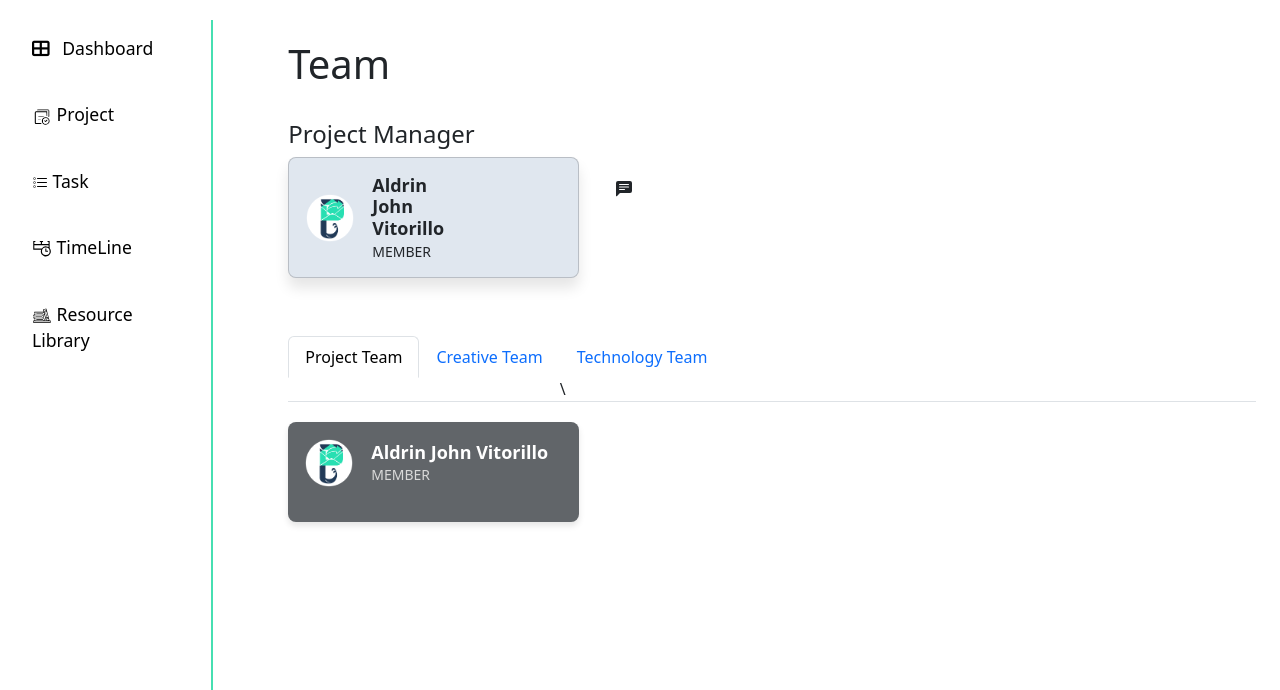
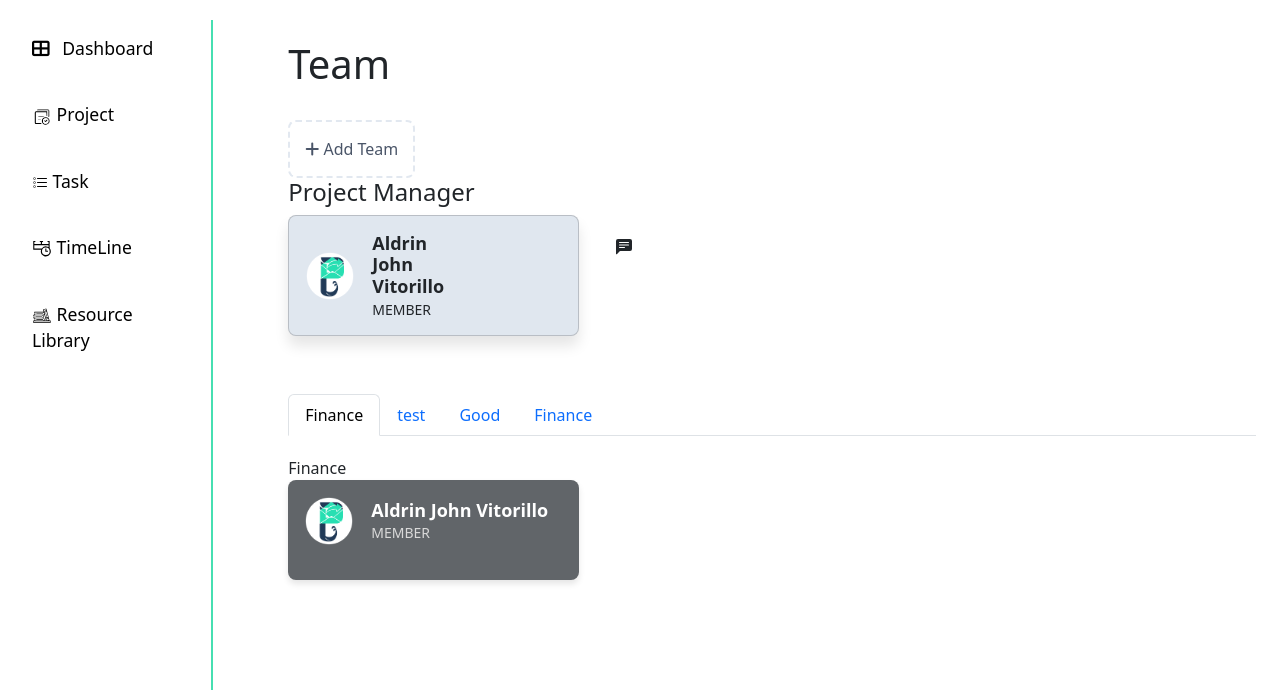
Before and after one commit to Sting421/PROJEXCELLENCE, a Django app: page /myteam/ in a window 1280 px wide. Shown: the part 110-800 px from the top of the page. Run offline with Django 5.2, Linux system fonts and the light colour scheme; a user stored in the database is signed in; data comes from the database, SQL or seed files in the repository; both versions use the stored data as it was after the commit; some libraries are stand-ins or nearby versions.

Commit message:
Fixed team list more to debug

```diff
--- a/PROJEXCELLENCE/api/filters.py
+++ b/PROJEXCELLENCE/api/filters.py
@@ -1,6 +1,6 @@
 import django_filters
 from django.forms.widgets import DateInput
-from .models import User, Task, Project
+from .models import User, Task, Project, Team
 
 class TaskFilter(django_filters.FilterSet):
     due_date_range = django_filters.DateFromToRangeFilter(
@@ -28,3 +28,12 @@ class ProjectFilter(django_filters.FilterSet):
     class Meta:
         model = Project
         fields = ["project_name", "description", "date_created_range"]
+
+class TeamFilter(django_filters.FilterSet):
+    team_name = django_filters.CharFilter(lookup_expr='icontains')
+    users = django_filters.ModelMultipleChoiceFilter(queryset=User.objects.all())
+    project = django_filters.ModelChoiceFilter(queryset=Project.objects.all())
+
+    class Meta:
+        model = Team
+        fields = ['team_name', 'users', 'project']
--- a/PROJEXCELLENCE/api/forms.py
+++ b/PROJEXCELLENCE/api/forms.py
@@ -2,7 +2,7 @@ from django import forms
 from django.contrib.auth import get_user_model
 from crispy_forms.helper import FormHelper
 from crispy_forms.layout import Submit
-from .models import Task, Project
+from .models import Task, Project, Team
 
 User = get_user_model()
 
@@ -186,3 +186,21 @@ class ProjectForm(forms.ModelForm):
             'project_name': forms.TextInput(attrs={'class': 'form-control', 'placeholder': 'Project Name'}),
             'description': forms.Textarea(attrs={'class': 'form-control', 'placeholder': 'Project Description', 'rows': 5}),
         }
+
+class TeamForm(forms.ModelForm):
+    class Meta:
+        model = Team
+        fields = ['team_name', 'users', 'project']
+
+
+    team_name = forms.CharField(
+        label="Team Name",
+        max_length=50,
+        widget=forms.TextInput(attrs={'class': 'form-control'})
+    )
+
+    users = forms.ModelMultipleChoiceField(
+        queryset=User.objects.all(),
+        widget=forms.CheckboxSelectMultiple,
+        label="Select Team Members"
+    )
--- a/PROJEXCELLENCE/api/models.py
+++ b/PROJEXCELLENCE/api/models.py
@@ -126,6 +126,15 @@ class Project(models.Model):
         return self.project_name
 
 
+class Team(models.Model):
+    team_name = models.CharField(max_length=50)
+    users = models.ManyToManyField(User)
+    project = models.ForeignKey(Project, on_delete=models.CASCADE)
+
+    def __str__(self):
+        return self.team_name
+
+
 class ProjectManager(models.Model):
     user = models.ForeignKey(User, on_delete=models.CASCADE)
     project = models.ForeignKey(Project, on_delete=models.CASCADE)
@@ -185,14 +194,6 @@ class Task(models.Model):
         return self.task_name
 
 
-class Team(models.Model):
-    team_name = models.CharField(max_length=50)
-    project = models.ForeignKey(Project, on_delete=models.CASCADE)
-    users = models.ManyToManyField(User)
-
-    def __str__(self):
-        return self.team_name
-
 
 class Member(models.Model):
     user = models.ForeignKey(User, on_delete=models.CASCADE)
--- a/PROJEXCELLENCE/api/templates/myteam.html
+++ b/PROJEXCELLENCE/api/templates/myteam.html
@@ -1,7 +1,9 @@
 {% extends "base.html" %}
 {% load static %}
+{% load crispy_forms_tags %}
 {% block title %}My Team{% endblock title %}Dashboard
 {% block extra_css %}
+
 <style>
     .card {
         background-color: #E0E7EF;
@@ -65,6 +67,22 @@
 
     }
 
+    /* team style */
+    .add-team {
+        color: #4a5568;
+        cursor: pointer;
+        padding: 15px;
+        border: 2px dashed #e2e8f0;
+        border-radius: 8px;
+        display: inline-block;
+        transition: all 0.3s ease;
+    }
+    .add-team:hover {
+        color: #2b6cb0;
+        background-color: #ebf8ff;
+        border-color: #63b3ed;
+    }
+
 </style>
 {% endblock extra_css %}
 
@@ -72,6 +90,11 @@
 <div class="page">
     <div class="Team">
         <h1> Team</h1><br>
+
+        <div type="button" class="add-team" data-bs-toggle="modal" data-bs-target="#addTeamModal">
+            <i class="fas fa-plus mr-2"></i> Add Team
+        </div>
+
         <h4>Project Manager</h4>
         <div class="card">
             <div class="info">
@@ -104,17 +127,28 @@
 
     <div class="Members">
         <ul class="nav nav-tabs">
-            <li class="nav-item">
-              <a class="nav-link active" aria-current="page" href="#">Project Team</a>
-            </li>
-            <li class="nav-item">
-              <a class="nav-link" href="#2">Creative Team</a>
-            </li>
-            <li class="nav-item">
-              <a class="nav-link" href="#1">Technology Team</a>\
-            </li>
+            {% for team in page_obj %}
+                <li class="nav-item">
+                    <a class="nav-link {% if forloop.first %}active{% endif %}"
+                       aria-current="page"
+                       href="#team-{{ team.id }}">
+                       {{ team.team_name }}
+                    </a>
+                </li>
+            {% endfor %}
+        </ul>
+        <div class="tab-content">
+            {% for team in page_obj %}
+                <div class="tab-pane {% if forloop.first %}active{% endif %}" id="team-{{ team.id }}">
+                    {{ team.team_name }}
+                </div>
+            {% endfor %}
+        </div>
+    </div>
 
-          </ul>
+
+
+
 
         <div class="card-members">
             <div class="info">
@@ -129,12 +163,32 @@
                                     <h2 class="name"> {{ project.created_by.first_name|capfirst }} {{ project.created_by.last_name|capfirst }}</h2>
                                 {% endwith %}
                             {% endif %}
-                            <h2 class="title"> {{ request.user.role|capfirst }}</>
+                            <h2 class="title"> {{ request.user.role|capfirst }}</h2>
                         </td>
                     </tr>
                 </table>
             </div>
         </div>
+        <!-- add team -->
+        <div class="modal fade" id="addTeamModal" tabindex="-1" aria-labelledby="addTeamModalLabel" aria-hidden="true">
+            <div class="modal-dialog modal-dialog-centered">
+                <div class="modal-content">
+                    <div class="modal-header">
+                        <h5 class="modal-title" id="addTeamModalLabel">Add Team</h5>
+                        <button type="button" class="btn-close" data-bs-dismiss="modal" aria-label="Close"></button>
+                    </div>
+                    <div class="modal-body">
+                        <form method="post" action="{% url 'add_team' %}">
+                            {% csrf_token %}
+                            {{ add_team_form|crispy }}
+                            <button type="submit" class="btn btn-primary mt-3">Add Team</button>
+                        </form>
+                    </div>
+                </div>
+            </div>
+        </div>
+
+
     </div>
 </div>
 {% endblock %}
--- a/PROJEXCELLENCE/api/templates/project.html
+++ b/PROJEXCELLENCE/api/templates/project.html
@@ -90,6 +90,7 @@
         border-width: 2px;
         border-color: #63a0e0;
         transform: translateY(-2px); /* Slight lift effect on hover */
+
     }
     #projects-list {
         margin-top: 20px;
--- a/PROJEXCELLENCE/api/urls.py
+++ b/PROJEXCELLENCE/api/urls.py
@@ -12,21 +12,23 @@ urlpatterns = [
     path("logout/", LogoutView.as_view(next_page="login"), name="logout"),
     path("signup/", views.signup_view, name="signup"),
     path("Error404/", views.Error404, name="Error404"),
-    path("myteam/", views.myteam, name="myteam"),
     path("dashboard/", views.dashboard_view, name="dashboard"),
 
     #task
     path("task/", views.task_list, name="task"),
-    path('tasks/', views.tasks, name='tasks'),
     path("task/add/", views.add_task, name="add_task"),
     path("task/<int:pk>/edit/", views.edit_task, name="edit_task"),
     path("task/<int:pk>/delete/", views.delete_task, name="delete_task"),
 
-    path("myteams/", views.myteams, name="myteams"),
+
     path("resourceLib/", views.resourceLib, name="resourceLib"),
 
     #projects
     path("project/", views.project_list, name="project"),
+
+    #Teams
+    path("myteam/", views.team_list, name="myteam"),
+    path("myteam/add/", views.add_team, name="add_team"),
 
     path("project/add/", views.add_project, name="add_project"),
     path("project/<int:pk>/edit/", views.edit_project, name="edit_project"),
--- a/PROJEXCELLENCE/api/views.py
+++ b/PROJEXCELLENCE/api/views.py
@@ -9,13 +9,14 @@ from django.core.paginator import Paginator
 from .filters import TaskFilter, ProjectFilter
 from django.contrib.auth.models import User
 
-from .models import Task ,Project
+from .models import Task ,Project, Team
 from django.contrib import messages
 from .forms import (
     LoginForm,
     SignupForm,
     TaskForm,
     ProjectForm,
+    TeamForm,
 
 )
 
@@ -55,7 +56,7 @@ def profile(request):
 #addtask
 @login_required
 def myteams(request):
-      return render(request, "myteams.html")
+      return render(request, "myteam.html")
 @login_required
 def resourceLib(request):
       return render(request, "resourceLib.html")
@@ -292,7 +293,7 @@ def edit_project(request, pk):
 def user_list_view(request):
     users = User.objects.all()  # Query all users
     return render(request, 'myteam.html', {'users': users})
-
+@login_required
 def dashboard_view(request):
     tasks = Task.objects.filter(assigned_to=request.user)
     paginator = Paginator(tasks, 2)
@@ -323,3 +324,48 @@ def dashboard_view(request):
 #     }
 
 #     return render(request, 'dashboard.html', context)
+
+#team
+
+from django.shortcuts import render
+from django.core.paginator import Paginator
+from .models import Team
+from .filters import TeamFilter  # Assuming you have a TeamFilter similar to ProjectFilter
+from .forms import TeamForm  # Assuming you have a TeamForm for creating or editing teams
+
+def team_list(request):
+    # Fetch all teams created by the current user, ordered by date created
+    teams = Team.objects.filter(users=request.user).order_by("-id")  # Adjust if you have a date_created field
+
+    # Apply filtering to the teams
+    team_filter = TeamFilter(request.GET, queryset=teams)
+
+    # Paginate the filtered teams, 5 per page
+    paginator = Paginator(team_filter.qs, 5)
+    page_number = request.GET.get("page")
+    page_obj = paginator.get_page(page_number)
+
+    # Create a form instance for each team for editing purposes
+    edit_team_forms = {team.id: TeamForm(instance=team) for team in page_obj}  # Only create forms for current page
+
+    context = {
+        "page_obj": page_obj,
+        "edit_team_forms": edit_team_forms,
+        "add_team_form": TeamForm(),  # Form to add a new team
+        "filter": team_filter,
+    }
+
+    return render(request, "myteam.html", context)
+
+
+
+def add_team(request):
+    if request.method == 'POST':
+        form = TeamForm(request.POST)
+        if form.is_valid():
+            form.save()
+            return redirect('myteam')  # Redirect to the list of teams
+
+    else:
+        form = TeamForm()
+    return render(request, 'myteam.html', {'add_team_form': form})
```
Also changed, not shown: PROJEXCELLENCE/api/templates/dashboard.html (+16 -14 lines), PROJEXCELLENCE/api/migrations/0001_initial.py, PROJEXCELLENCE/db.sqlite3.
